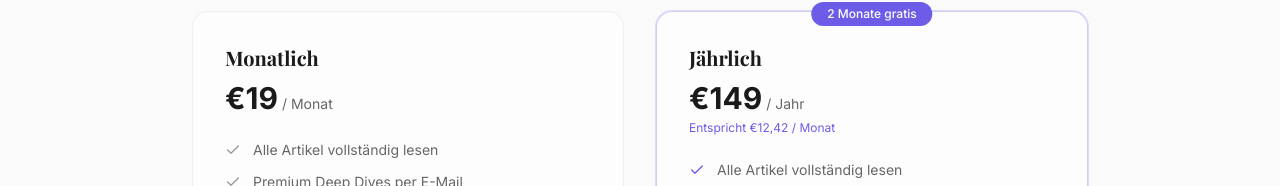
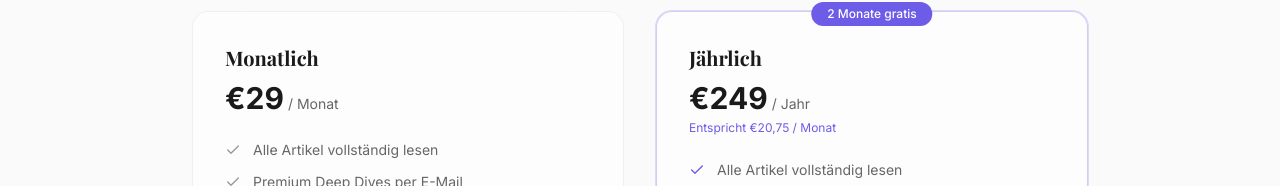
Before and after one commit to derdennis123/latent-capital.de, a Next.js app: page /membership in a window 1280 px wide. Shown: the part 237-423 px from the top of the page. Built offline with nearby package versions, Linux system fonts and the light colour scheme; no server answers.

Commit message:
Update pricing to €29/month and €249/year across all pages
https://claude.ai/code/session_01Ry2NDx6obZQ9C5d8hCPGE6

```diff
--- a/src/app/account/page.tsx
+++ b/src/app/account/page.tsx
@@ -110,7 +110,7 @@ export default function AccountPage() {
                 href="/membership"
                 className="inline-block py-2.5 px-6 rounded-full bg-[#6C5CE7] text-white font-medium text-sm hover:bg-[#5A4BD1] transition-colors"
               >
-                Premium werden &mdash; ab &euro;19/Monat
+                Premium werden &mdash; ab &euro;29/Monat
               </a>
             </div>
           )}
--- a/src/app/membership/page.tsx
+++ b/src/app/membership/page.tsx
@@ -45,7 +45,7 @@ export default function MembershipPage() {
               className="text-3xl font-bold text-[#1a1a1a]"
               style={{ fontFamily: "Inter, sans-serif" }}
             >
-              &euro;19
+              &euro;29
             </span>
             <span
               className="text-sm text-[#666] ml-1"
@@ -113,7 +113,7 @@ export default function MembershipPage() {
               className="text-3xl font-bold text-[#1a1a1a]"
               style={{ fontFamily: "Inter, sans-serif" }}
             >
-              &euro;149
+              &euro;249
             </span>
             <span
               className="text-sm text-[#666] ml-1"
@@ -125,7 +125,7 @@ export default function MembershipPage() {
               className="block text-xs text-[#6C5CE7] mt-1"
               style={{ fontFamily: "Inter, sans-serif" }}
             >
-              Entspricht &euro;12,42 / Monat
+              Entspricht &euro;20,75 / Monat
             </span>
           </div>
           <ul className="space-y-3 mb-8 flex-1">
```
Also changed, not shown: 1 other file (tests, documents, lock files or other folders).
